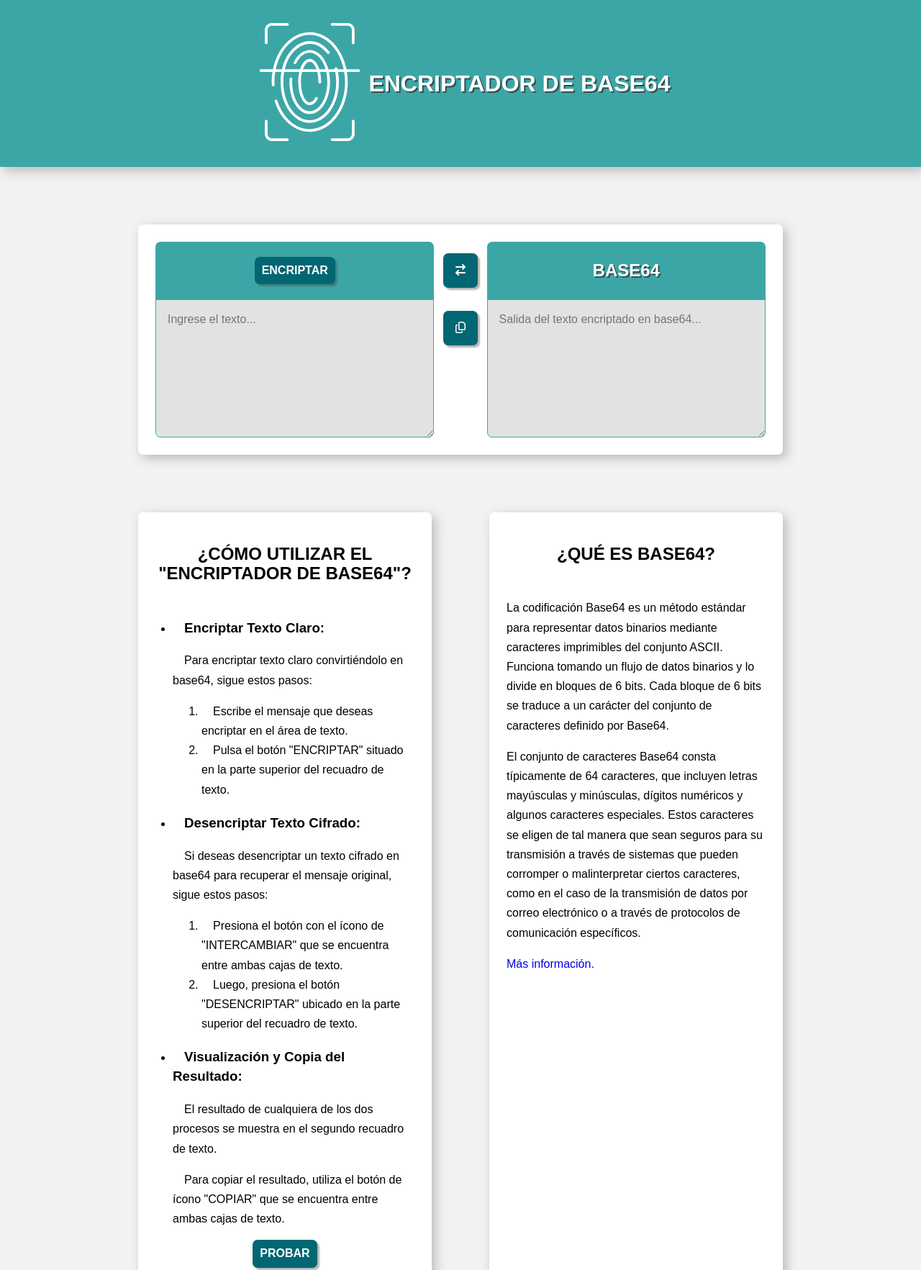
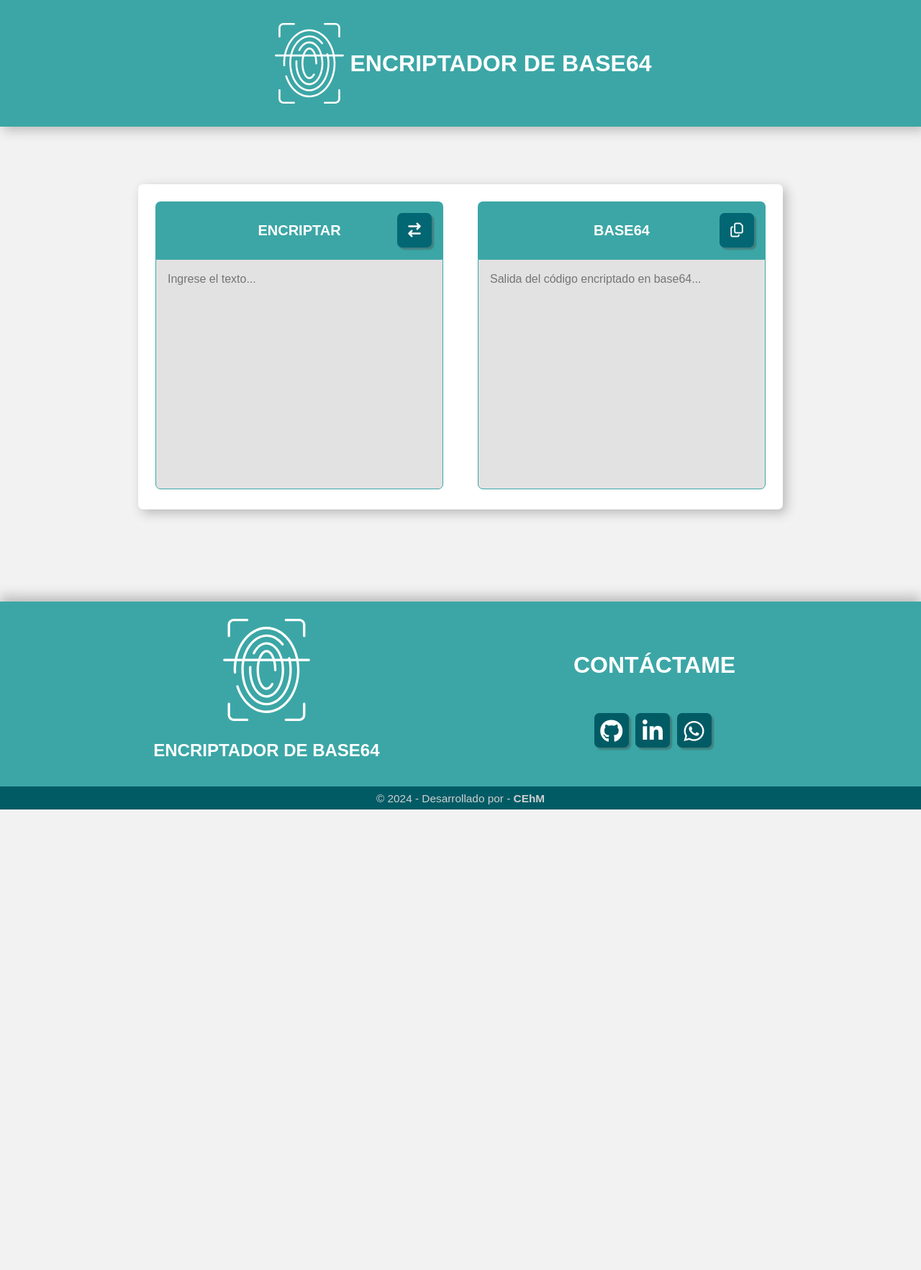
Before and after one commit to CEhM-Hernandez/base64-encoder, a plain HTML site: page index.html in a window 1280 px wide. Shown: the top 1765 px of the page at 72% size. After the commit the page ends 1125 px from the top, so only its background shows below. Drawn offline with Linux system fonts and the light colour scheme; a web font is replaced by a local one.

Commit message:
base64 encoder v1.0

```diff
--- a/index.html
+++ b/index.html
@@ -12,120 +12,45 @@
 </head>
 
 <body>
-    <header class="hero">
-        <div class="logo">
-            <a href="#"><img src="img/white-logo.svg" alt="text encode logo"></a>
+    <header class="hero-logo">
+        <a href="#" class="logo">
+            <img src="img/white-logo.svg" alt="text to base64 encode logo">
             <h1 class="title">encriptador de base64</h1>
-        </div>
+        </a>
     </header>
 
     <main>
-        <section class="container encoder">
-            <div class="card">
+        <section class="card">
+            <div class="container">
                 <div class="label">
-                    <div>
-                        <button id="encodeButton" class="btn">encriptar</button>
+                    <h2 id="inputTxt">encriptar</h2>
+                    <div id="switchBtn" class="btn switchBtn">
+                        <div id="switchTooltip" class="tooltip">desencriptar</div>
+                        <span>
+                            <i class="fa-solid fa-arrow-right-arrow-left a"></i>
+                        </span>
                     </div>
                 </div>
-                <textarea name="encode" id="inputArea" placeholder="Ingrese el texto..."></textarea>
+                <div class="textarea-card">
+                    <textarea name="encode" id="inputArea" placeholder="Ingrese el texto..."></textarea>
+                </div>
             </div>
-            <div class="switch-copy">
-                <button id="switch" class="btn mid-btn">
-                    <i id="switchFavicon" class="fa-solid fa-arrow-right-arrow-left a"></i>
-                </button>
-                <button id="clipboardBtn" class="btn mid-btn">
-                    <i class="fa fa-regular fa-copy"></i>
-                </button>
-                <span id="copy-popup">¡copiado!</span>
-            </div>
-            <div class="card">
+            <div class="container">
                 <div class="label">
-                    <div>
-                        <h2 id="txt">base64</h2>
+                    <h2 id="outputTxt">base64</h2>
+                    <div id="clipboardBtn" class="btn clipboardBtn">
+                        <div id="copyTooltip" class="tooltip">copiar texto</div>
+                        <span>
+                            <i class="fa fa-regular fa-copy"></i>
+                        </span>
                     </div>
                 </div>
-                <textarea name="decode" id="decodeArea" placeholder="Salida del texto encriptado en base64..."
-                    disabled></textarea>
+                <div class="textarea-card">
+                    <textarea name="decode" id="decodeArea" placeholder="Salida del código encriptado en base64..."
+                        disabled></textarea>
+                    <span id="copyAlert" class="copy-alert">!texto copiado¡</span>
+                </div>
             </div>
-        </section>
-        <section class="info">
-            <section class="container">
-                <div class="card">
-                    <h2>¿cómo utilizar el "encriptador de base64"?</h2>
-                    <ul>
-                        <li>
-                            <h3>Encriptar Texto Claro:</h3>
-                            <p>Para encriptar texto claro convirtiéndolo en base64, sigue estos pasos:</p>
-                            <ol>
-                                <li>Escribe el mensaje que deseas encriptar en el área de texto.</li>
-                                <li>Pulsa el botón "ENCRIPTAR" situado en la parte superior del recuadro de texto.</li>
-                            </ol>
-                        </li>
-
-                        <li>
-                            <h3>Desencriptar Texto Cifrado:</h3>
-                            <p>
-                                Si deseas desencriptar un texto cifrado en base64 para recuperar el mensaje original,
-                                sigue
-                                estos pasos:
-                            </p>
-                            <ol>
-                                <li>
-                                    Presiona el botón con el ícono de "INTERCAMBIAR" que se encuentra entre ambas cajas
-                                    de
-                                    texto.
-                                </li>
-                                <li>
-                                    Luego, presiona el botón "DESENCRIPTAR" ubicado en la parte superior del recuadro de
-                                    texto.
-                                </li>
-                            </ol>
-                        </li>
-
-                        <li>
-                            <h3>Visualización y Copia del Resultado:</h3>
-                            <p>
-                                El resultado de cualquiera de los dos procesos se muestra en el segundo recuadro de
-                                texto.
-                            </p>
-                            <p>
-                                Para copiar el resultado, utiliza el botón de ícono "COPIAR" que se encuentra entre
-                                ambas
-                                cajas de texto.
-                            </p>
-                        </li>
-                    </ul>
-                    <a href="#encodeButton">
-                        <button class="btn">probar</button>
-                    </a>
-                </div>
-            </section>
-            <section class="container">
-                <div class="card">
-                    <h2>¿qué es base64?</h2>
-                    <p class="def">
-                        La codificación Base64 es un método estándar para representar datos binarios mediante caracteres
-                        imprimibles del conjunto ASCII. Funciona tomando un flujo de datos binarios y lo divide en
-                        bloques
-                        de 6 bits. Cada bloque de 6 bits se traduce a un carácter del conjunto de caracteres definido
-                        por
-                        Base64.
-                    </p>
-                    <p class="def">
-                        El conjunto de caracteres Base64 consta típicamente de 64 caracteres, que incluyen letras
-                        mayúsculas
-                        y minúsculas, dígitos numéricos y algunos caracteres especiales. Estos caracteres se eligen de
-                        tal
-                        manera que sean seguros para su transmisión a través de sistemas que pueden corromper o
-                        malinterpretar ciertos caracteres, como en el caso de la transmisión de datos por correo
-                        electrónico
-                        o a través de protocolos de comunicación específicos.
-                    </p>
-                    <span>
-                        <a href="https://es.wikipedia.org/wiki/Base64" target="_blank">Más información.</a>
-                    </span>
-                </div>
-            </section>
         </section>
     </main>
 
@@ -145,9 +70,6 @@
                     </a>
                     <a href="https://www.linkedin.com/in/eduardo-hernandez-munevar/" target="_blank">
                         <i class="fa-brands fa-linkedin-in"></i>
-                    </a>
-                    <a href="https://www.gmail.com/" target="_blank">
-                        <i class="fa-regular fa-envelope"></i>
                     </a>
                     <a href="https://wa.link/skgk3q" target="_blank">
                         <i class="fa-brands fa-whatsapp"></i>
--- a/index.js
+++ b/index.js
@@ -1,25 +1,17 @@
-const switchBtn = document.getElementById('switch');
-const clipboardBtn = document.getElementById('clipboardBtn');
+const switchBtn = document.getElementById("switchBtn");
+const clipboardBtn = document.getElementById("clipboardBtn");
 
-const encodeBtn = document.getElementById('encodeButton');
-const txt = document.getElementById('txt');
+const inputTxt = document.getElementById("inputTxt");
+const outputTxt = document.getElementById("outputTxt");
 
-const inputArea = document.getElementById('inputArea');
-const decodeArea = document.getElementById('decodeArea');
+const inputArea = document.getElementById("inputArea");
+const decodeArea = document.getElementById("decodeArea");
 
 //--------------------- functions ---------------------//
 
-function encode() {
-    encodeBtn.onclick = () => {
-        decodeArea.value = btoa(inputArea.value);
-    }
-}
-
-function decode() {
-    encodeBtn.onclick = () => {
-        decodeArea.value = atob(inputArea.value);
-    }
-}
+inputArea.addEventListener("keyup", function () {
+    decodeArea.value = `${inputTxt.textContent === "encriptar" ? btoa(inputArea.value) : atob(inputArea.value)}`;
+});
 
 function switchInputs(input, output) {
     let aux = input.value;
@@ -31,24 +23,24 @@ function switchInputs(input, output) {
 
 switchBtn.onclick = () => {
 
+    const switchTooltip = document.getElementById("switchTooltip");
+
     switchInputs(inputArea, decodeArea);
 
-    if (encodeBtn.textContent === 'encriptar') {
-        encodeBtn.textContent = 'desencriptar';
-        txt.textContent = 'texto';
+    if (inputTxt.textContent === "encriptar") {
+        switchTooltip.textContent = inputTxt.textContent;
+        inputTxt.textContent = "desencriptar";
+        outputTxt.textContent = "texto";
 
-        inputArea.setAttribute('placeholder', 'Ingrese el texto encriptado en base 64...');
-        decodeArea.setAttribute('placeholder', 'Salida del texto desencriptado...');
+        inputArea.setAttribute("placeholder", "Ingrese el código en base 64...");
+        decodeArea.setAttribute("placeholder", "Salida del texto desencriptado...");
+    } else {
+        switchTooltip.textContent = inputTxt.textContent;
+        inputTxt.textContent = "encriptar";
+        outputTxt.textContent = "base64";
 
-        decode();
-    } else {
-        encodeBtn.textContent = 'encriptar';
-        txt.textContent = 'base64';
-
-        inputArea.setAttribute('placeholder', 'Ingrese el texto...');
-        decodeArea.setAttribute('placeholder', 'Salida del texto encriptado en base64...');
-
-        encode();
+        inputArea.setAttribute("placeholder", "Ingrese el texto...");
+        decodeArea.setAttribute("placeholder", "Salida del código encriptado en base64...");
     }
 }
 
@@ -57,12 +49,13 @@ switchBtn.onclick = () => {
 clipboardBtn.onclick = () => {
     navigator.clipboard.writeText(decodeArea.value);
 
-    document.getElementById('copy-popup').style.opacity = '1';
+    const copyAlert = document.getElementById("copyAlert");
+
+    copyAlert.style.bottom = "50%";
+    copyAlert.style.opacity = ".95";
+
     setTimeout(() => {
-        document.getElementById('copy-popup').style.opacity = '0';
+        copyAlert.style.bottom = "0";
+        copyAlert.style.opacity = "0";
     }, 2000);
 }
-
-//--------------------- default function ---------------------//
-
-encode();
--- a/styles/index.css
+++ b/styles/index.css
@@ -10,64 +10,68 @@ body {
 
 /* ------------------------------- hero ------------------------------- */
 
-.hero {
+.hero-logo {
     width: 100%;
-    padding: 2rem;
 
     display: flex;
     justify-content: center;
-    align-items: center;
-    gap: 2rem;
-
-    color: #FFF;
-    text-shadow: 2px 2px #2f2f2fbb;
 
     background-color: #3CA6A6;
     box-shadow: 5px 5px 15px 0px rgba(54, 54, 54, 0.3);
 }
 
-.hero .logo {
+.hero-logo a {
+    padding: 2rem;
+    color: #FFF;
+
     display: flex;
     align-items: center;
+
+    text-align: center;
+}
+
+.hero-logo a img {
+    width: 7rem;
 }
 
 .title {
     text-transform: uppercase;
 }
 
-/* ------------------------------- cards & content ------------------------------- */
+/* ------------------------------- containers & content ------------------------------- */
 main {
     width: 70%;
     margin: auto;
 }
 
-.container {
+.card {
     width: 100%;
     padding: 1.5rem;
     margin-top: 5rem;
 
     border-radius: 7px;
 
-    display: flex;
+    display: grid;
+    grid-template-columns: repeat(auto-fit, minmax(250px, 1fr));
+    gap: 3rem;
 
     background-color: #FFF;
     box-shadow: 5px 5px 15px 0px rgba(54, 54, 54, 0.3);
 }
 
-.container .card {
+.card .container {
     width: 100%;
 }
 
-.encoder {
-    min-height: 20rem;
-}
+.card .container .label {
+    height: 5rem;
+    width: 100%;
 
-.container .card .label {
-    height: 5rem;
-
-    display: flex;
+    display: inline-flex;
     justify-content: center;
     align-items: center;
+
+    position: relative;
 
     text-transform: uppercase;
     color: #FFF;
@@ -75,76 +79,101 @@ main {
     border-top-right-radius: 7px;
     border-top-left-radius: 7px;
     background-color: #3CA6A6;
-    text-shadow: 2px 2px #2f2f2fbb;
+}
+
+.card .container .label h2 {
+    font-size: 20px;
 }
 
 .btn {
-    padding: 10px;
     border: none;
 
-    text-transform: uppercase;
-    font-weight: bold;
-    color: #fff;
+    position: absolute;
+    right: 1rem;
+
+    display: flex;
+    flex-direction: column;
+    justify-content: center;
+    align-items: center;
+    gap: .2rem;
+}
+
+.btn span {
+    height: 3rem;
+    width: 3rem;
+
+    position: relative;
+    z-index: 2;
+
+    display: block;
+    cursor: pointer;
+
+    text-align: center;
 
     border-radius: 7px;
     background-color: #026773;
     box-shadow: 3px 3px 2px 0px rgba(69, 69, 69, 0.4);
-
-    transition: .3s ease-in-out;
 }
 
-.btn:hover {
-    cursor: pointer;
-    color: #04BF8A;
-    box-shadow: none;
+.btn span i {
+    font-size: 20px;
+    line-height: 3rem;
 }
 
-.switch-copy {
-    height: 10rem;
-    width: 10rem;
+.btn .tooltip {
+    width: 6.5rem;
+    padding: 5px;
 
-    display: flex;
-    flex-direction: column;
-    align-items: center;
-    justify-content: space-around;
+    position: absolute;
+    top: 0px;
+
+    text-transform: lowercase;
+    text-align: center;
+
+    border-radius: 7px;
+    background-color: #026773;
+    box-shadow: 3px 3px 2px 0px rgba(69, 69, 69, 0.4);
+    transition: all .3s linear(0 0%, 0 1.8%, 0.01 3.6%, 0.03 6.35%, 0.07 9.1%, 0.13 11.4%, 0.19 13.4%, 0.27 15%, 0.34 16.1%, 0.54 18.35%, 0.66 20.6%, 0.72 22.4%, 0.77 24.6%, 0.81 27.3%, 0.85 30.4%, 0.88 35.1%, 0.92 40.6%, 0.94 47.2%, 0.96 55%, 0.98 64%, 0.99 74.4%, 1 86.4%, 1 100%);
+
+    opacity: 0;
+    pointer-events: none;
+}
+
+.btn .tooltip:before {
+    height: 10px;
+    width: 10px;
+    content: "";
+
+    position: absolute;
+    bottom: -5px;
+    left: 50%;
+
+    background-color: #026773;
+    box-shadow: 3px 3px 2px 0px rgba(69, 69, 69, 0.4);
+    transform: translateX(-50%) rotate(45deg);
+}
+
+.btn:hover .tooltip {
+    top: -40px;
+    opacity: 1;
+    pointer-events: auto;
+}
+
+.textarea-card {
+    height: calc(100% - 6rem);
     position: relative;
 }
 
-.switch-copy .mid-btn {
-    width: 3rem;
-    height: 3rem;
-
-}
-
-#copy-popup {
-    position: absolute;
-
-    padding: 5px;
-
-    border-radius: 7px;
-    color: #FFF;
-    background-color: #4C5958;
-    cursor: default;
-    opacity: 0;
-    transition: all .2s ease-in-out;
-}
-
-#copy-popup::selection {
-    background-color: transparent;
-}
-
-.container .card textarea {
+.card .container .textarea-card textarea {
     width: 100%;
     padding: 1rem;
-    min-height: calc(100% - 5rem);
-    max-height: 600px;
-
-    resize: vertical;
+    height: 20rem;
 
     color: #666666;
     font-size: 16px;
     line-height: 1.4;
 
+    resize: none;
     outline: none;
     border: solid 1px #3CA6A6;
     border-bottom-left-radius: 7px;
@@ -152,36 +181,47 @@ main {
     background-color: #e2e2e2;
 }
 
-.container .card textarea:focus {
+.card .container textarea:focus {
     border: solid 2px #3CA6A6;
 }
 
-.info {
-    display: flex;
-    gap: 5rem;
+.copy-alert {
+    width: 10rem;
+    padding: 10px;
+
+    position: absolute;
+    left: 50%;
+    bottom: 0;
+
+    font-size: 20px;
+    text-align: center;
+    color: #FFF;
+
+    border-radius: 7px;
+    background-color: #222222;
+    box-shadow: 3px 3px 2px 0px rgba(69, 69, 69, 0.4);
+    opacity: 0;
+
+    transition: all .2s ease-in-out;
+    transform: translateX(-50%) translateY(50%);
 }
 
-.info .container .card {
+.card .container p {
     line-height: 1.7rem;
 }
 
-.info .container .card h2 {
+.card .container h3 {
     margin-bottom: 3rem;
     text-transform: uppercase;
     text-align: center;
 }
 
-.info .container .card ul {
+.card .container ul {
     padding-left: 1.5rem;
 }
 
-.info .container .card ul {
+.card .container ul {
     text-indent: 1rem;
-}
-
-.info .btn {
-    margin: auto;
-    display: block;
 }
 
 /* ------------------------------- footer ------------------------------- */
@@ -203,7 +243,8 @@ footer {
     margin: auto;
 
     display: grid;
-    grid-template-columns: repeat(2, 1fr);
+    grid-template-columns: repeat(auto-fit, minmax(250px, 1fr));
+    gap: 5rem;
 
 }
 
@@ -216,22 +257,22 @@ footer {
     align-items: center;
 }
 
-.footer-content .box a {
-    margin: 0px;
-    color: #FFF;
-    text-align: center;
-    text-shadow: 2px 2px #2f2f2fbb;
-}
-
 .footer-content .box a img {
     width: 50%;
     padding: .5rem;
+    margin: auto;
+
+    display: block;
+}
+
+.footer-content .box h2 {
+    text-align: center;
+    color: #FFF;
 }
 
 .footer-content .box h3 {
     font-size: xx-large;
     text-transform: uppercase;
-    text-shadow: 2px 2px #2f2f2fdd;
 }
 
 .footer-content .box .social-media {
@@ -245,20 +286,32 @@ footer {
 
     display: inline-block;
 
+    text-align: center;
     line-height: 3.3rem;
     font-size: xx-large;
     color: #fff;
-    text-shadow: 2px 2px #2f2f2fdd;
 
     border-radius: 7px;
     background-color: #015b65;
     box-shadow: 3px 3px 2px 0px rgba(69, 69, 69, 0.4);
 
-    transition: all .3s ease-in-out;
+    transition: all .2s ease-in-out;
 }
 
-.footer-content .box .social-media a:hover {
-    color: #04BF8A;
+.footer-content .box .social-media a:hover:nth-child(1) {
+    background-color: #000;
+    text-shadow: none;
+    box-shadow: none;
+}
+
+.footer-content .box .social-media a:hover:nth-child(2) {
+    background-color: #0077B5;
+    text-shadow: none;
+    box-shadow: none;
+}
+
+.footer-content .box .social-media a:hover:nth-child(3) {
+    background-color: #25D366;
     box-shadow: none;
 }
 
```
